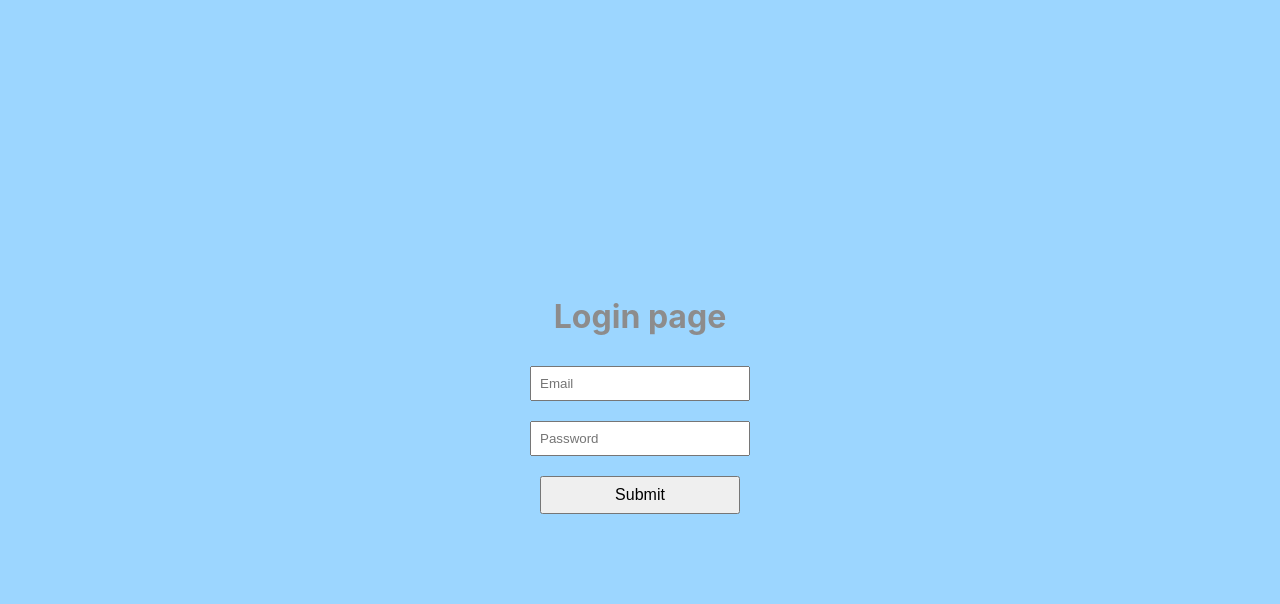
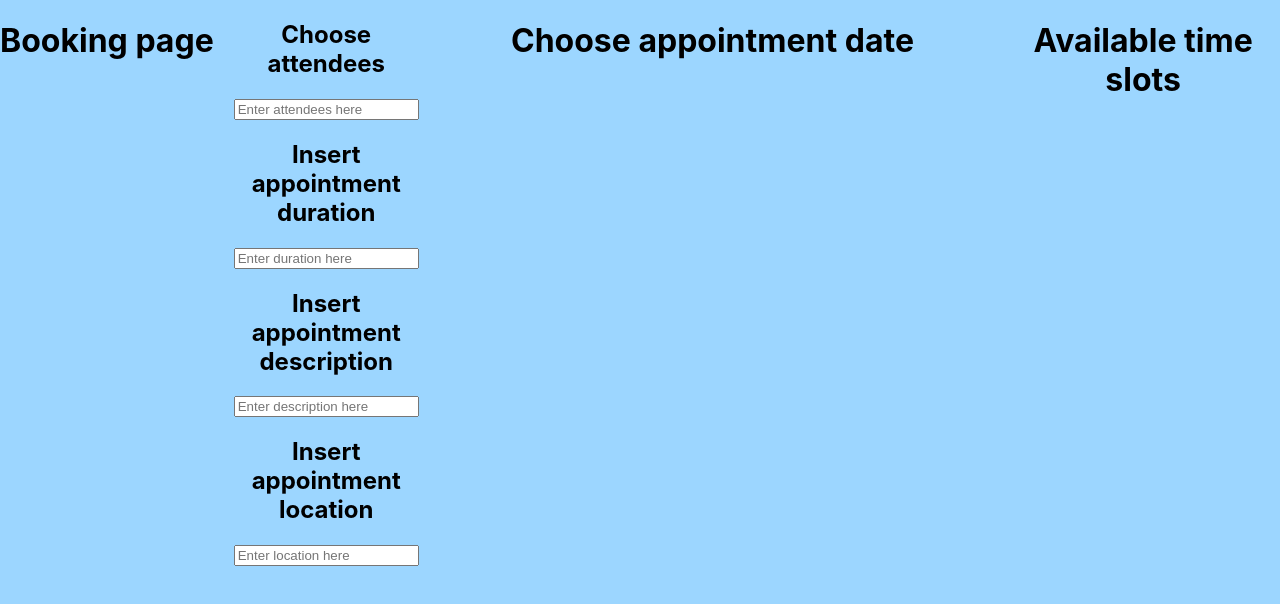
Before and after one commit to Amenawon/Appointment-Based-Scheduling-UI, a React (Create React App) app in the folder frontend/: page / in a window 1280 px wide. Shown: the top 604 px of the page. Built offline with nearby package versions, Linux system fonts and the light colour scheme.

Commit message:
Add some components to the Booking page.

```diff
--- a/frontend/src/App.js
+++ b/frontend/src/App.js
@@ -1,11 +1,12 @@
 import logo from './logo.svg';
 import './App.css';
 import AuthPage from './pages/AuthPage';
+import BookingPage from './pages/BookingPage';
 
 function App() {
   return (
     <div className="App">
-      <AuthPage />
+      <BookingPage />
     </div>
   );
 }
--- /dev/null
+++ b/frontend/src/pages/BookingPage.css
@@ -0,0 +1,10 @@
+
+.booking-container {
+    display: flex;
+    gap: 20px;
+    min-height: 100vh;
+}
+
+.left-column { flex: 0.5; }
+.middle-column { flex: 2; }
+.right-column { flex: 1; }
--- a/frontend/src/pages/BookingPage.jsx
+++ b/frontend/src/pages/BookingPage.jsx
@@ -0,0 +1,27 @@
+import './BookingPage.css';
+
+function BookingPage() {
+    return (
+        <div className="booking-container">
+            <h1>Booking page</h1>
+            <div className="column left-column">
+                <h2>Choose attendees</h2>
+                <input type="text" placeholder="Enter attendees here" className="attendees-textbox"/>
+                <h2>Insert appointment duration</h2>
+                <input type="text" placeholder="Enter duration here" className="appointment-duration-textbox"/>
+                <h2>Insert appointment description</h2>
+                <input type="text" placeholder="Enter description here" className="appointment-description-textbox"/>
+                <h2>Insert appointment location</h2>
+                <input type="text" placeholder="Enter location here" className="appointment-location-textbox"/>
+            </div>
+            <div className="column middle-column">
+                <h1>Choose appointment date</h1>
+            </div>
+            <div className="column right-column">
+                <h1>Available time slots</h1>
+            </div>
+        </div>
+    );
+}
+
+export default BookingPage;
```
